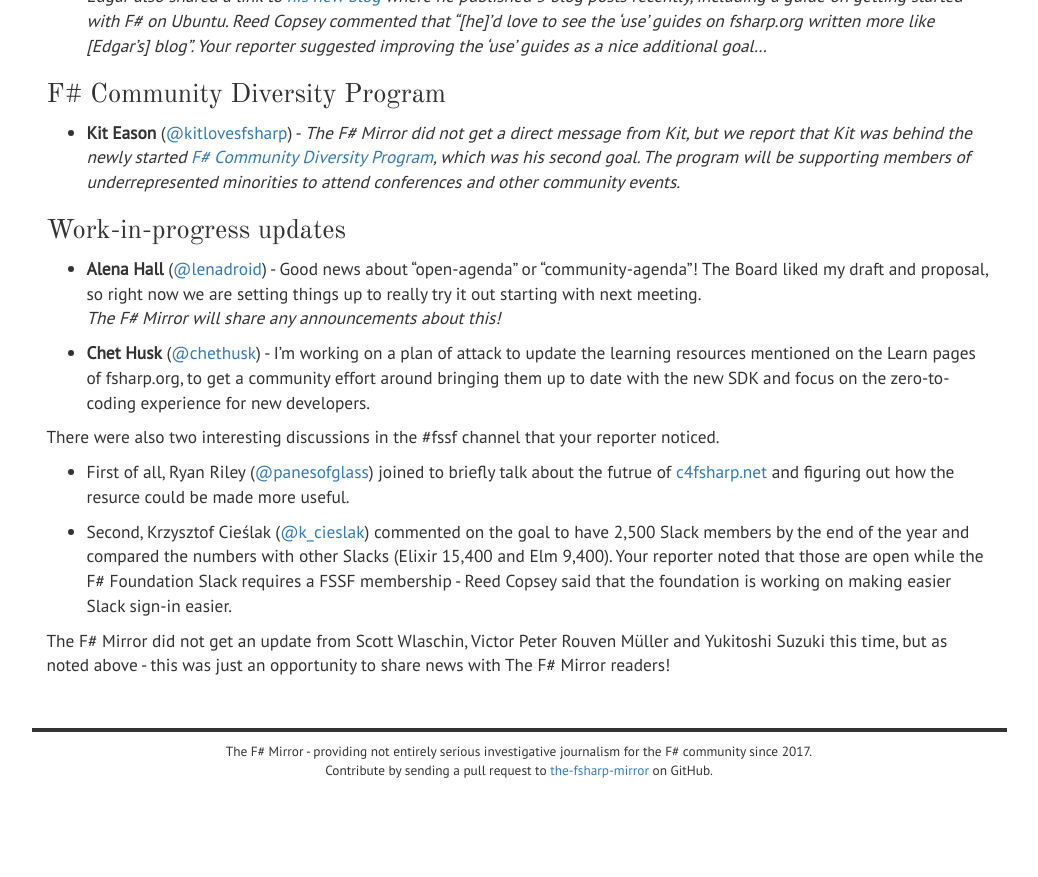
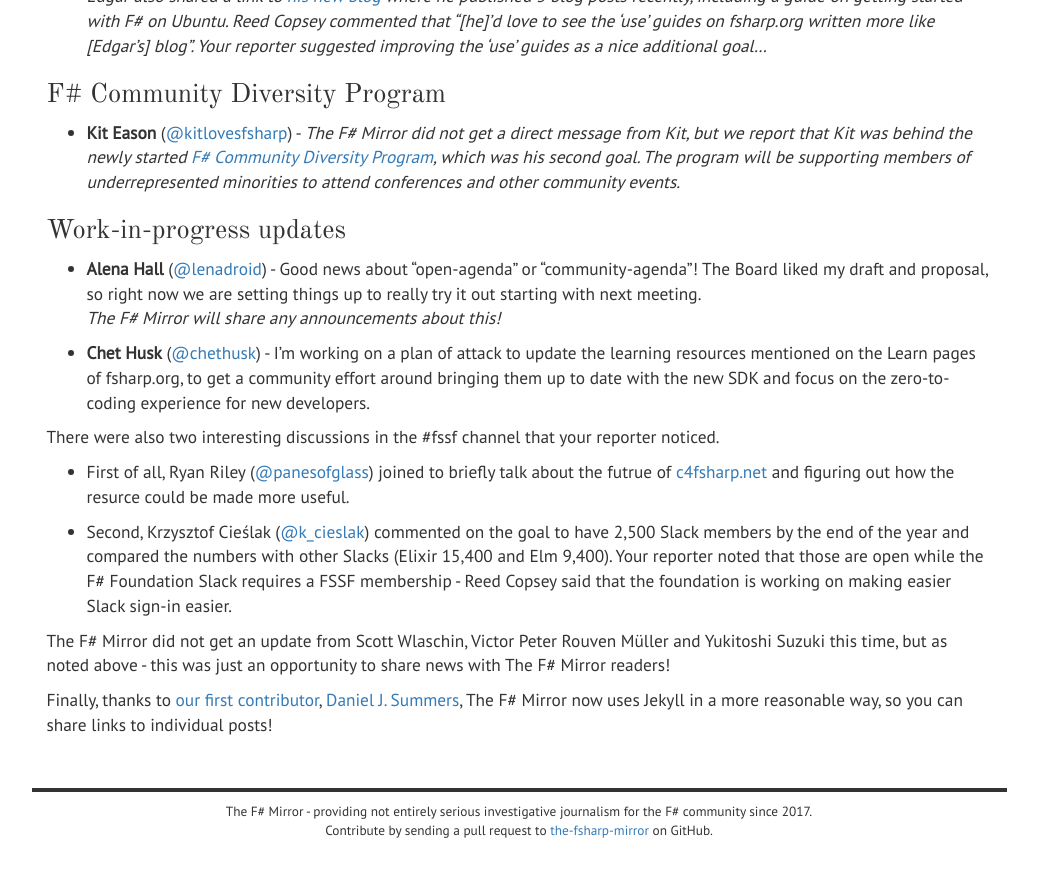
Before and after one commit to the-fsharp-mirror/the-fsharp-mirror.github.io, a Jekyll site: the page built from _posts/2017/2017-07-25-first-month-board-update.md, in a window 1280 px wide and 900 px high, scrolled down 2296 px. Shown: the top 877 px of the window, without its empty margins (121-1159 px from the left). Built offline with Jekyll 4.4.1, drawn with Linux system fonts in a browser that asks for light colours; before the commit the page ends 3136 px from its top, so only the background shows below that.

Commit message:
Thanks to Daniel!

```diff
--- a/_posts/2017/2017-07-25-first-month-board-update.md
+++ b/_posts/2017/2017-07-25-first-month-board-update.md
@@ -131,3 +131,7 @@
 The F# Mirror did not get an update from Scott Wlaschin, Victor Peter Rouven Müller
 and Yukitoshi Suzuki this time, but as noted above - this was just an opportunity to share
 news with The F# Mirror readers!
+
+Finally, thanks to [our first contributor](https://github.com/the-fsharp-mirror/the-fsharp-mirror.github.io/pull/2),
+[Daniel J. Summers](https://github.com/danieljsummers), The F# Mirror now uses Jekyll in a more
+reasonable way, so you can share links to individual posts!
```
